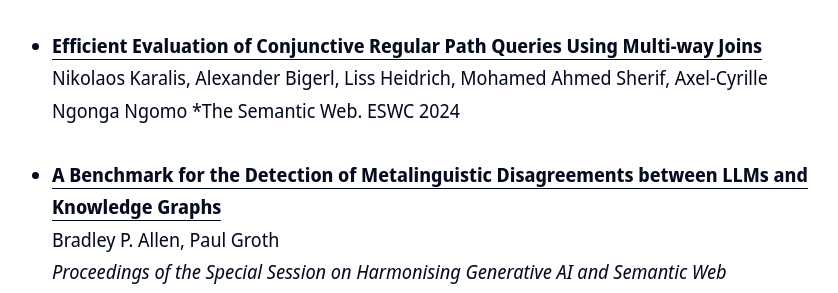
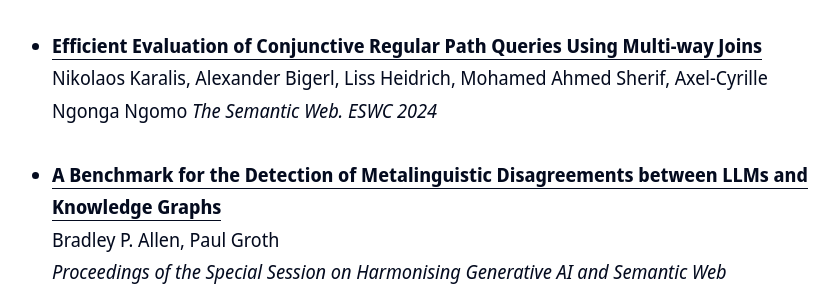
Before and after one commit to EnexaProject/enexaproject.github.io, a Jekyll site: the page built from _pages/publications.md, in a window 1280 px wide and 900 px high, scrolled down 2072 px. Shown: the part 195-488 px from the top of the window, without its empty margins (214-1052 px from the left). Built offline with Jekyll 4.4.1, drawn with Linux system fonts in a browser that asks for light colours; nearby versions of some CDN libraries.

```diff
--- a/_pages/publications.md
+++ b/_pages/publications.md
@@ -64,7 +64,7 @@ permalink: /publications/
 
 - **[Efficient Evaluation of Conjunctive Regular Path Queries Using Multi-way Joins](https://doi.org/10.1007/978-3-031-60626-7_12)**
   Nikolaos Karalis, Alexander Bigerl, Liss Heidrich, Mohamed Ahmed Sherif, Axel-Cyrille Ngonga Ngomo
-  *The Semantic Web. ESWC 2024
+  *The Semantic Web. ESWC 2024*
 
 - **[A Benchmark for the Detection of Metalinguistic Disagreements between LLMs and Knowledge Graphs](https://ceur-ws.org/Vol-3953/356.pdf)**
   Bradley P. Allen, Paul Groth
```
